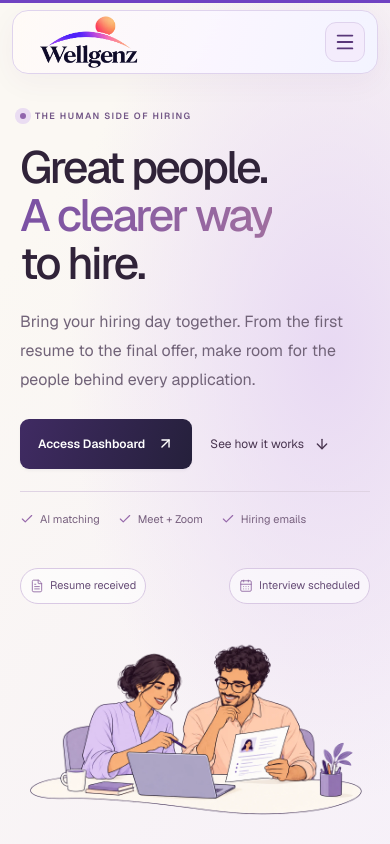
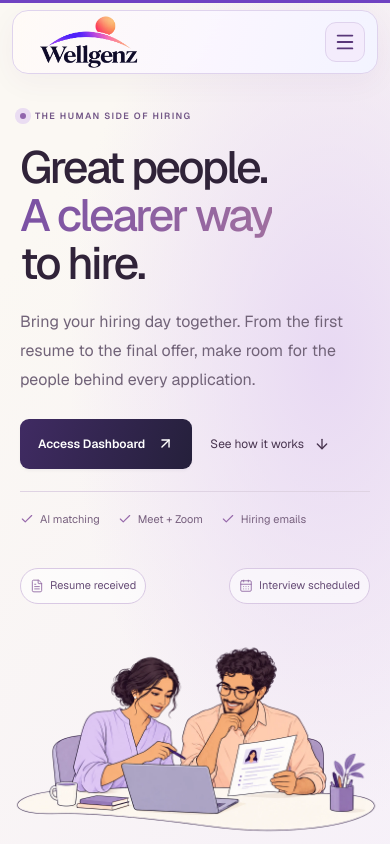
Before and after one commit to hitten04/wellgenz, a Next.js app: page / in a window 390 px wide. Shown: the top 844 px of the page. Built offline with nearby package versions, Linux system fonts and the light colour scheme.

Commit message:
Enlarge hero illustration across desktop and mobile layouts

```diff
--- a/src/app/home-hero-3d.css
+++ b/src/app/home-hero-3d.css
@@ -1,6 +1,6 @@
 /* Homepage hero. Unframed illustration and lightweight tags. */
 .wellgenz-home .home-spatial-hero{position:relative;isolation:isolate;overflow:hidden;background:radial-gradient(ellipse at 85% 38%,#e8d9f3 0,transparent 56%),linear-gradient(125deg,#fbf8f3 18%,#f6f0f9 100%);border-bottom:1px solid #e7dfeb}
-.wellgenz-home .home-spatial-hero .hero-grid{grid-template-columns:minmax(0,.94fr) minmax(0,1.14fr);gap:50px;padding-top:55px;padding-bottom:72px;align-items:center}
+.wellgenz-home .home-spatial-hero .hero-grid{grid-template-columns:minmax(0,.82fr) minmax(0,1.26fr);gap:30px;padding-top:55px;padding-bottom:72px;align-items:center}
 .home-spatial-hero .spatial-hero-copy{padding-block:20px;z-index:1;min-width:0}
 .spatial-hero-eyebrow{display:flex;align-items:center;gap:9px;font-size:10px;font-weight:550;line-height:1.8;letter-spacing:1.7px;color:#735787;margin:0 0 24px}
 .spatial-hero-eyebrow>span{width:6px;height:6px;border-radius:50%;background:#9166ad;box-shadow:0 0 0 5px #eaddf2;flex-shrink:0}
@@ -22,10 +22,10 @@
 .hero-simple-tags-bottom{justify-content:flex-end}
 .hero-simple-tag{display:inline-flex;align-items:center;gap:7px;max-width:100%;border:1px solid #d9c9e4;background:#fff9;border-radius:999px;padding:9px 13px;color:#664c76;font-size:12px;line-height:1.6;overflow-wrap:anywhere}
 .hero-simple-tag>svg{color:#9168a3;flex-shrink:0}
-.hero-simple-picture{position:relative;width:108%;margin-left:-4%;transform-origin:center;pointer-events:none}
+.hero-simple-picture{position:relative;width:120%;margin-left:-10%;transform-origin:center;pointer-events:none}
 .hero-simple-picture>img{display:block;width:100%;height:auto;user-select:none}
 @media(min-width:1440px){.wellgenz-home .home-spatial-hero .hero-grid{padding-block:65px 78px}}
-@media(max-width:1100px){.wellgenz-home .home-spatial-hero .hero-grid{gap:28px;padding-block:40px 55px}.home-spatial-hero .hero-copy h1{font-size:clamp(45px,5.4vw,60px);letter-spacing:-2.8px}.home-spatial-hero .hero-description{font-size:16px}.spatial-hero-capabilities{gap:12px}.hero-simple-tag{font-size:11px;padding:8px 10px}.hero-simple-tags{padding-inline:0}}
-@media(max-width:759px){.wellgenz-home .home-spatial-hero .hero-grid{grid-template-columns:minmax(0,1fr);gap:16px;padding-top:22px;padding-bottom:35px}.home-spatial-hero .spatial-hero-copy{padding-top:12px;padding-bottom:10px}.home-spatial-hero .hero-copy h1{font-size:clamp(45px,9.5vw,66px);letter-spacing:-2.6px}.home-spatial-hero .hero-description{max-width:490px;font-size:16px;line-height:1.8;margin-top:21px}.spatial-hero-eyebrow{font-size:9px;letter-spacing:1.4px;margin-bottom:20px}.home-spatial-hero .hero-actions{gap:18px;margin-top:24px}.spatial-hero-capabilities{max-width:490px;margin-top:22px;padding-top:18px;gap:12px 18px}.hero-simple-art{max-width:570px;justify-self:center;gap:8px;padding-top:14px;padding-bottom:0}.hero-simple-picture{width:100%;margin-left:0}.hero-simple-tag{font-size:11px}.hero-simple-tags{gap:8px}}
+@media(max-width:1100px){.wellgenz-home .home-spatial-hero .hero-grid{gap:28px;padding-block:40px 55px}.home-spatial-hero .hero-copy h1{font-size:clamp(45px,5.4vw,60px);letter-spacing:-2.8px}.home-spatial-hero .hero-description{font-size:16px}.spatial-hero-capabilities{gap:12px}.hero-simple-picture{width:114%;margin-left:-8%}.hero-simple-tag{font-size:11px;padding:8px 10px}.hero-simple-tags{padding-inline:0}}
+@media(max-width:759px){.wellgenz-home .home-spatial-hero .hero-grid{grid-template-columns:minmax(0,1fr);gap:16px;padding-top:22px;padding-bottom:35px}.home-spatial-hero .spatial-hero-copy{padding-top:12px;padding-bottom:10px}.home-spatial-hero .hero-copy h1{font-size:clamp(45px,9.5vw,66px);letter-spacing:-2.6px}.home-spatial-hero .hero-description{max-width:490px;font-size:16px;line-height:1.8;margin-top:21px}.spatial-hero-eyebrow{font-size:9px;letter-spacing:1.4px;margin-bottom:20px}.home-spatial-hero .hero-actions{gap:18px;margin-top:24px}.spatial-hero-capabilities{max-width:490px;margin-top:22px;padding-top:18px;gap:12px 18px}.hero-simple-art{max-width:660px;justify-self:center;gap:8px;padding-top:14px;padding-bottom:0}.hero-simple-picture{width:108%;margin-left:-4%}.hero-simple-tag{font-size:11px}.hero-simple-tags{gap:8px}}
 @media(max-width:419px){.hero-simple-tag{font-size:11px;padding:8px 9px;gap:6px}.hero-simple-tag>svg{width:14px;height:14px}.home-spatial-hero .hero-actions .button{font-size:12px;padding-inline:18px}.spatial-hero-secondary{font-size:12px}}
 @media(prefers-reduced-motion:reduce){.hero-simple-picture{transform:none!important}.spatial-hero-secondary>svg{transition:none}}
--- a/src/components/home-hero-art.tsx
+++ b/src/components/home-hero-art.tsx
@@ -28,7 +28,7 @@ export function HomeHeroArt() {
 
   return <figure className="hero-simple-art" aria-label="People and hiring workflows, connected" onPointerMove={followPointer} onPointerLeave={resetPointer} onPointerCancel={resetPointer}>
     <div className="hero-simple-tags hero-simple-tags-top"><span className="hero-simple-tag"><FileText size={16} strokeWidth={1.5} aria-hidden="true"/>Resume received</span><span className="hero-simple-tag"><CalendarDays size={16} strokeWidth={1.5} aria-hidden="true"/>Interview scheduled</span></div>
-    <motion.div className="hero-simple-picture" style={{ rotateX: reduced ? 0 : rotateX, rotateY: reduced ? 0 : rotateY }}><Image src="/images/hiring-team-cutout.webp" alt="Two hiring teammates reviewing a candidate together at their desk" width={1536} height={1024} sizes="(max-width: 759px) 94vw, (max-width: 1100px) 52vw, 700px" priority/></motion.div>
+    <motion.div className="hero-simple-picture" style={{ rotateX: reduced ? 0 : rotateX, rotateY: reduced ? 0 : rotateY }}><Image src="/images/hiring-team-cutout.webp" alt="Two hiring teammates reviewing a candidate together at their desk" width={1536} height={1024} sizes="(max-width: 759px) 100vw, (max-width: 1100px) 65vw, 860px" priority/></motion.div>
     <div className="hero-simple-tags hero-simple-tags-bottom"><span className="hero-simple-tag"><Globe2 size={16} strokeWidth={1.5} aria-hidden="true"/>Career page updated</span></div>
   </figure>;
 }
```
